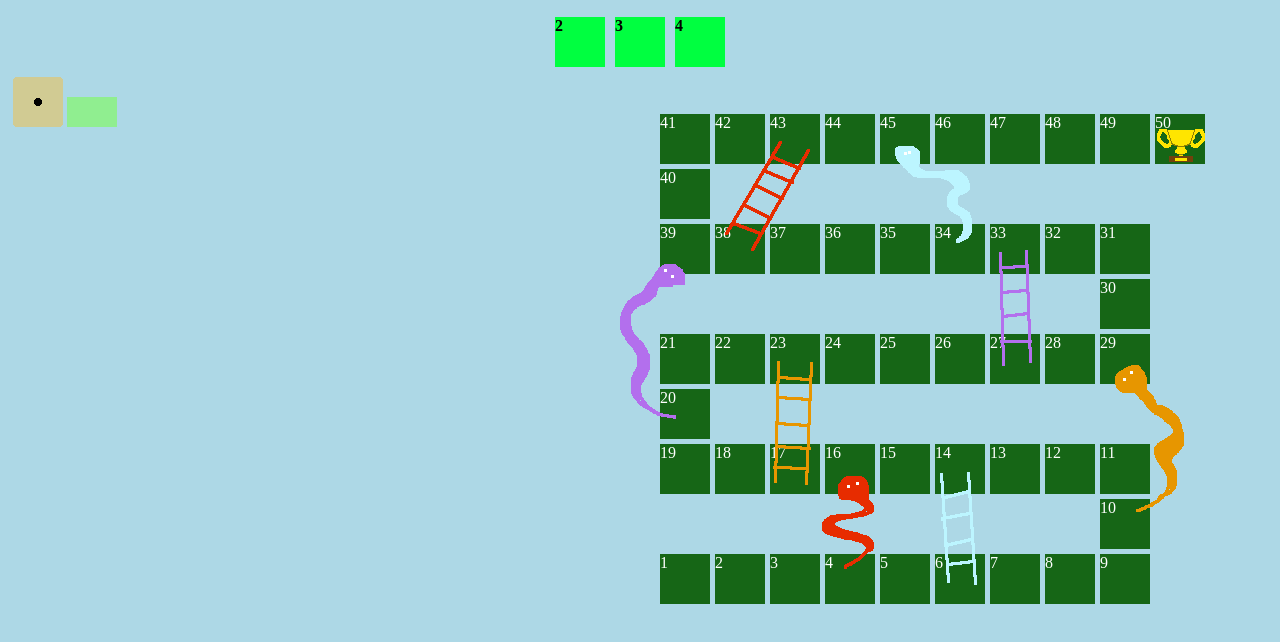
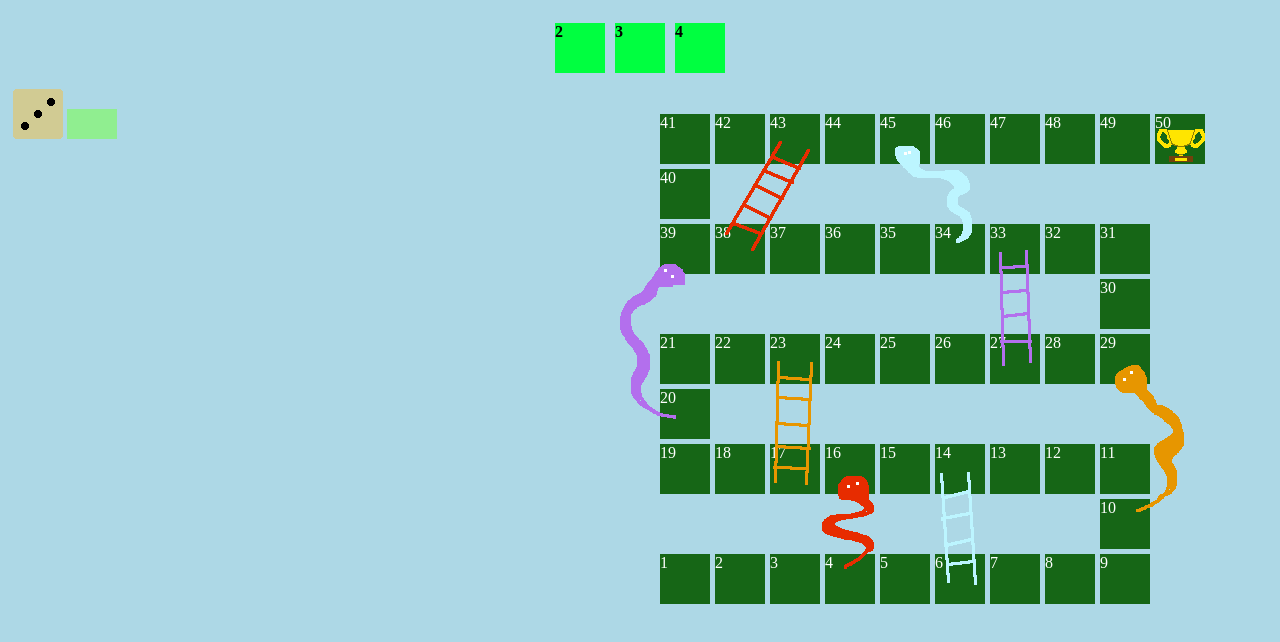
Before and after one commit to TessavanElderen/2021p2flex, a plain HTML site: page Flex/index.html in a window 1280 px wide. Both pictures are taken after a click on the element 38 px from the left and 208 px from the top of the page. Shown: the part 106-748 px from the top of the page. Drawn offline with Linux system fonts and the light colour scheme.

Commit message:
Verder gewerkt aan les 14

```diff
--- a/Flex/index.js
+++ b/Flex/index.js
@@ -121,11 +121,11 @@ class Game
 
         // pawns alle 4 hide -> selectie class pawn
 
+        //playerturn = -1
+        this.playerTurn = -1;
         //eerste beurt starten
         this.moveToNextPlayer();
 
-        //playerturn = -1
-        this.playerTurn = -1;
     }
 
     moveToNextPlayer()
@@ -161,6 +161,11 @@ class Game
         // willekeurig getal (1 t/m 6)
         let gooien = Math.floor((Math.random() * 6) + 1);
         let player = this.players[this.playerTurn];
+
+        this.rollDiv.style.backgroundImage = "url('img/dice" + gooien + ".png')";
+
+        player.atTile += gooien;
+        this.moveToNextPlayer();
     }
 
     setPawn(playerI, atTile)
--- a/Flex/style.css
+++ b/Flex/style.css
@@ -15,7 +15,7 @@ h1{
 .selectplayer{
     display: flex;
     justify-content: center;
-
+    padding: 6px;
 }
 
 .amountbutton
@@ -40,12 +40,13 @@ h1{
     width: 50px;
     height: 50px;
     background-image: url('img/dice1.png');
+    cursor: pointer;
+}
 
-}
+
 
 .playerturn
 {
-
     display: inline-block;
     background-color: lightgreen;
     width: 50px;
@@ -82,12 +83,12 @@ h1{
 .pawn0
 {
    background-image: url('img/pawn0.png') ;
-
 }
 
 .pawn1
 {
     background-image: url('img/pawn1.png') ;
+
 }
 
 .pawn2
@@ -110,5 +111,7 @@ h1{
 }
 
 .winner{
+    display: flex;
+    justify-content: center;
     display: none;
 }
```
